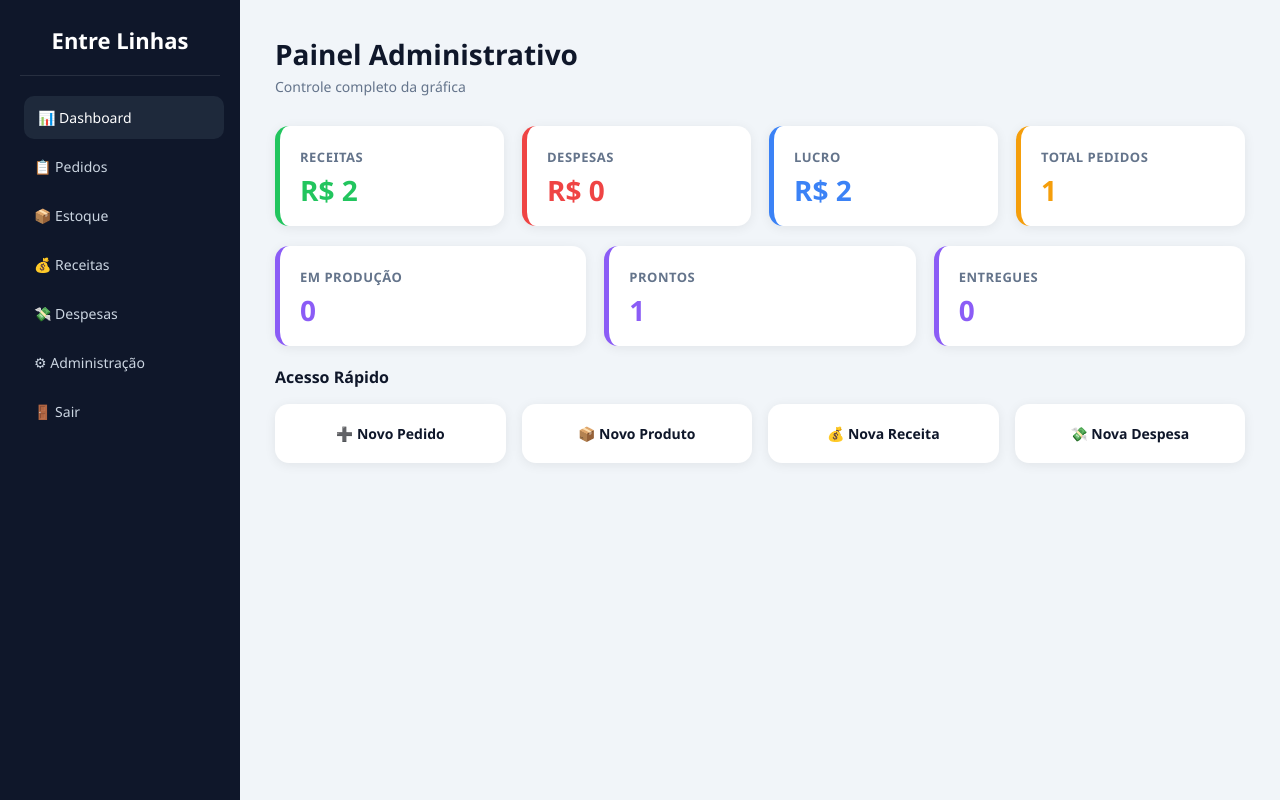
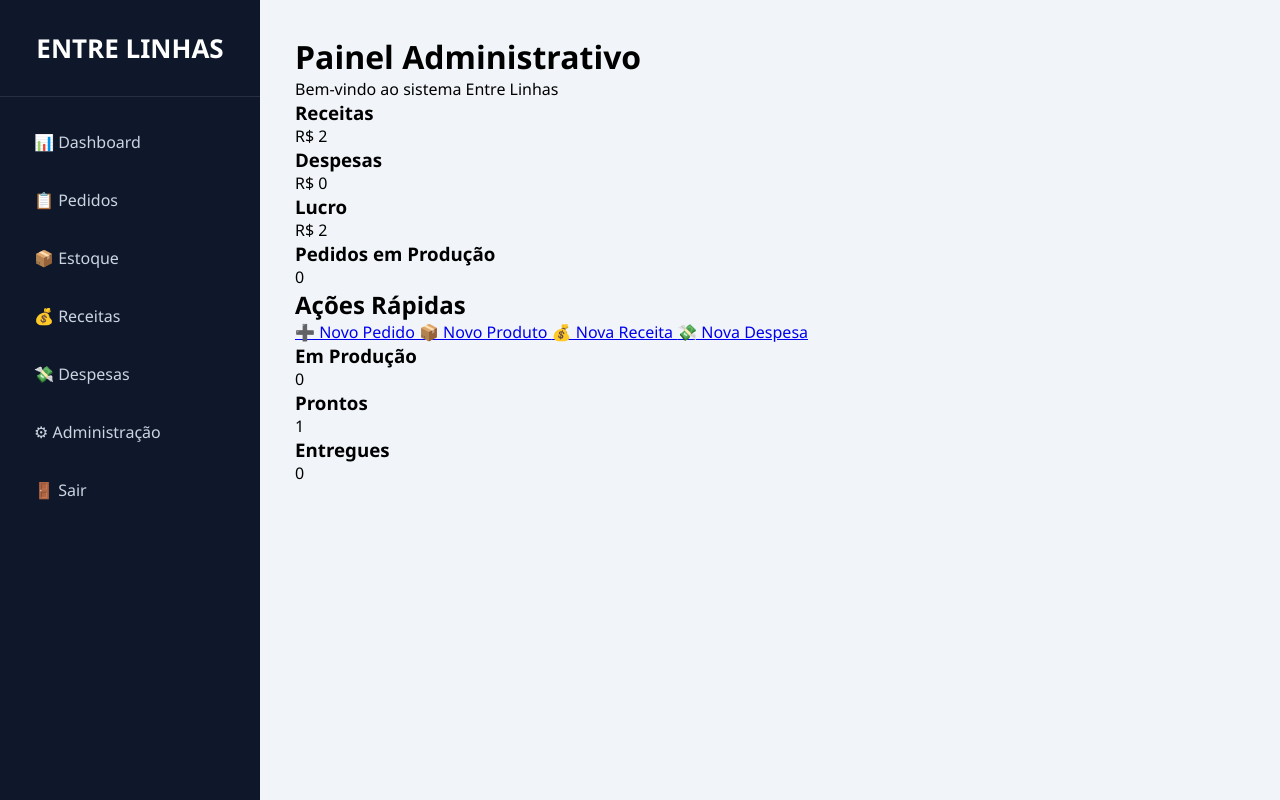
Before and after one commit to GuiMaciel29/django-sistema-entrelinhas, a Django app: page /dashboard/ in a window 1280 px wide. Run offline with Django 5.2, Linux system fonts and the light colour scheme; a user stored in the database is signed in; data comes from the database, SQL or seed files in the repository; data that the repository does not hold is empty.

Commit message:
Criação da pagina Admin

```diff
--- /dev/null
+++ b/core/static/css/admin.css
@@ -0,0 +1,69 @@
+*{
+    margin:0;
+    padding:0;
+    box-sizing:border-box;
+    font-family:'Segoe UI',sans-serif;
+}
+
+body{
+    display:flex;
+    background:#f1f5f9;
+}
+
+/* MENU */
+
+.sidebar{
+    width:260px;
+    height:100vh;
+
+    background:#0f172a;
+
+    position:fixed;
+
+    left:0;
+    top:0;
+
+    color:white;
+}
+
+.logo{
+    padding:30px;
+    text-align:center;
+    border-bottom:1px solid rgba(255,255,255,.1);
+}
+
+.logo h2{
+    font-size:26px;
+}
+
+.sidebar nav{
+    display:flex;
+    flex-direction:column;
+    padding:20px;
+}
+
+.sidebar nav a{
+    text-decoration:none;
+    color:#cbd5e1;
+
+    padding:14px;
+
+    border-radius:10px;
+
+    margin-bottom:8px;
+
+    transition:.3s;
+}
+
+.sidebar nav a:hover{
+    background:#1e293b;
+    color:white;
+}
+
+/* CONTEÚDO */
+
+.main{
+    flex:1;
+    margin-left:260px;
+    padding:35px;
+}
--- a/core/static/css/dashboard.css
+++ b/core/static/css/dashboard.css
@@ -1,204 +1,155 @@
-* {
-    margin: 0;
-    padding: 0;
-    box-sizing: border-box;
-    font-family: 'Segoe UI', sans-serif;
+.dashboard-header{
+    margin-bottom:30px;
 }
 
-body {
-    background: #f1f5f9;
-    display: flex;
-    min-height: 100vh;
+.dashboard-header h1{
+    font-size:2.2rem;
+    color:#0f172a;
 }
 
-/* ── SIDEBAR ── */
-.sidebar {
-    width: 240px;
-    background: #0f172a;
-    color: white;
-    padding: 25px 20px;
-    position: fixed;
-    left: 0;
-    top: 0;
-    height: 100vh;
-    overflow-y: auto;
-    z-index: 100;
+.dashboard-header p{
+    color:#64748b;
+    margin-top:5px;
 }
 
-.logo {
-    text-align: center;
-    padding-bottom: 20px;
-    border-bottom: 1px solid rgba(255,255,255,.1);
-    margin-bottom: 20px;
+/* CARDS */
+
+.cards-grid{
+    display:grid;
+    grid-template-columns:repeat(auto-fit,minmax(250px,1fr));
+    gap:20px;
+    margin-bottom:30px;
 }
 
-.logo h2 {
-    font-size: 22px;
-    font-weight: 700;
-    color: white;
+.card{
+    background:white;
+    border-radius:18px;
+    padding:25px;
+    box-shadow:0 5px 20px rgba(0,0,0,.08);
+    transition:.3s;
 }
 
-.sidebar nav {
-    display: flex;
-    flex-direction: column;
-    gap: 6px;
+.card:hover{
+    transform:translateY(-5px);
 }
 
-.sidebar nav a {
-    text-decoration: none;
-    color: #cbd5e1;
-    padding: 12px 14px;
-    border-radius: 10px;
-    transition: .3s;
-    font-weight: 500;
-    font-size: 14px;
-    display: block;
+.card h3{
+    color:#64748b;
+    margin-bottom:10px;
 }
 
-.sidebar nav a:hover,
-.sidebar nav a.active {
-    background: #1e293b;
-    color: white;
-    transform: translateX(4px);
+.card span{
+    font-size:2rem;
+    font-weight:700;
 }
 
-/* ── MAIN ── */
-.main {
-    margin-left: 240px;
-    flex: 1;
-    padding: 35px;
-    min-width: 0;
+.receita{
+    border-left:6px solid #22c55e;
 }
 
-header {
-    margin-bottom: 30px;
+.receita span{
+    color:#22c55e;
 }
 
-header h1 {
-    color: #0f172a;
-    font-size: 28px;
-    font-weight: 700;
-    margin-bottom: 4px;
+.despesa{
+    border-left:6px solid #ef4444;
 }
 
-header p {
-    color: #64748b;
-    font-size: 14px;
+.despesa span{
+    color:#ef4444;
 }
 
-/* ── CARDS ── */
-.cards {
-    display: grid;
-    grid-template-columns: repeat(auto-fit, minmax(200px, 1fr));
-    gap: 18px;
-    margin-bottom: 20px;
+.lucro{
+    border-left:6px solid #3b82f6;
 }
 
-.card {
-    background: white;
-    border-radius: 14px;
-    padding: 22px 20px;
-    box-shadow: 0 2px 12px rgba(0,0,0,.07);
-    transition: transform .2s;
+.lucro span{
+    color:#3b82f6;
 }
 
-.card:hover {
-    transform: translateY(-4px);
+.pedidos{
+    border-left:6px solid #f59e0b;
 }
 
-.card h3 {
-    color: #64748b;
-    font-size: 13px;
-    font-weight: 600;
-    text-transform: uppercase;
-    letter-spacing: .5px;
-    margin-bottom: 10px;
+.pedidos span{
+    color:#f59e0b;
 }
 
-.card .valor {
-    font-size: 28px;
-    font-weight: 700;
-    line-height: 1;
+/* ATALHOS */
+
+.atalhos{
+    margin-bottom:30px;
 }
 
-.card.receita  { border-left: 5px solid #22c55e; }
-.card.receita  .valor { color: #22c55e; }
-
-.card.despesa  { border-left: 5px solid #ef4444; }
-.card.despesa  .valor { color: #ef4444; }
-
-.card.lucro    { border-left: 5px solid #3b82f6; }
-.card.lucro    .valor { color: #3b82f6; }
-
-.card.pedidos  { border-left: 5px solid #f59e0b; }
-.card.pedidos  .valor { color: #f59e0b; }
-
-.card.status   { border-left: 5px solid #8b5cf6; }
-.card.status   .valor { color: #8b5cf6; }
-
-/* ── ATALHOS ── */
-.atalhos {
-    margin-top: 10px;
+.atalhos h2{
+    margin-bottom:15px;
 }
 
-.atalhos h2 {
-    color: #0f172a;
-    font-size: 16px;
-    font-weight: 700;
-    margin-bottom: 16px;
+.atalhos-grid{
+    display:grid;
+    grid-template-columns:repeat(auto-fit,minmax(220px,1fr));
+    gap:15px;
 }
 
-.atalhos-grid {
-    display: grid;
-    grid-template-columns: repeat(auto-fit, minmax(180px, 1fr));
-    gap: 16px;
+.atalho{
+    background:white;
+    padding:20px;
+    border-radius:15px;
+    text-decoration:none;
+    color:#0f172a;
+    font-weight:600;
+    text-align:center;
+    box-shadow:0 4px 15px rgba(0,0,0,.08);
+    transition:.3s;
 }
 
-.atalho {
-    background: white;
-    text-decoration: none;
-    color: #0f172a;
-    padding: 20px;
-    border-radius: 14px;
-    text-align: center;
-    font-weight: 600;
-    font-size: 14px;
-    box-shadow: 0 2px 12px rgba(0,0,0,.07);
-    transition: .25s;
-    display: block;
+.atalho:hover{
+    background:#2563eb;
+    color:white;
 }
 
-.atalho:hover {
-    background: #2563eb;
-    color: white;
-    transform: translateY(-4px);
+/* STATUS */
+
+.status-grid{
+    display:grid;
+    grid-template-columns:repeat(auto-fit,minmax(250px,1fr));
+    gap:20px;
 }
 
-/* ── RESPONSIVO ── */
-@media (max-width: 900px) {
-    .sidebar {
-        width: 100%;
-        position: relative;
-        height: auto;
+.status-card{
+    background:white;
+    padding:25px;
+    border-radius:18px;
+    box-shadow:0 5px 20px rgba(0,0,0,.08);
+    text-align:center;
+}
+
+.status-card h3{
+    color:#64748b;
+    margin-bottom:10px;
+}
+
+.status-card span{
+    font-size:2rem;
+    font-weight:700;
+    color:#8b5cf6;
+}
+
+/* RESPONSIVO */
+
+@media (max-width: 768px){
+
+    .dashboard-header h1{
+        font-size:1.8rem;
     }
 
-    .main {
-        margin-left: 0;
-        padding: 20px;
+    .card span,
+    .status-card span{
+        font-size:1.6rem;
     }
 
-    .cards {
-        grid-template-columns: 1fr 1fr;
+    .main{
+        padding:20px;
     }
 
-    .atalhos-grid {
-        grid-template-columns: 1fr 1fr;
-    }
 }
-
-@media (max-width: 500px) {
-    .cards,
-    .atalhos-grid {
-        grid-template-columns: 1fr;
-    }
-}
--- /dev/null
+++ b/core/templates/admin_base.html
@@ -0,0 +1,61 @@
+{% load static %}
+
+<!DOCTYPE html>
+<html lang="pt-br">
+<head>
+    <meta charset="UTF-8">
+    <title>Entre Linhas ERP</title>
+
+    <link rel="stylesheet" href="{% static 'css/admin.css' %}">
+</head>
+<body>
+
+<div class="sidebar">
+
+    <div class="logo">
+        <h2>ENTRE LINHAS</h2>
+    </div>
+
+    <nav>
+
+        <a href="{% url 'dashboard' %}">
+            📊 Dashboard
+        </a>
+
+        <a href="{% url 'lista_pedidos' %}">
+            📋 Pedidos
+        </a>
+
+        <a href="{% url 'estoque' %}">
+            📦 Estoque
+        </a>
+
+        <a href="{% url 'receitas' %}">
+            💰 Receitas
+        </a>
+
+        <a href="{% url 'despesas' %}">
+            💸 Despesas
+        </a>
+
+        <a href="/admin/">
+            ⚙ Administração
+        </a>
+
+        <a href="{% url 'logout' %}">
+            🚪 Sair
+        </a>
+
+    </nav>
+
+</div>
+
+<div class="main">
+
+    {% block content %}
+    {% endblock %}
+
+</div>
+
+</body>
+</html>
--- a/core/templates/dashboard.html
+++ b/core/templates/dashboard.html
@@ -1,84 +1,84 @@
+{% extends 'admin_base.html' %}
 {% load static %}
-<!DOCTYPE html>
-<html lang="pt-br">
-<head>
-    <meta charset="UTF-8">
-    <meta name="viewport" content="width=device-width, initial-scale=1.0">
-    <title>Dashboard - Entre Linhas</title>
-    <link rel="stylesheet" href="{% static 'css/dashboard.css' %}">
-</head>
-<body>
 
-<div class="sidebar">
-    <div class="logo">
-        <h2>Entre Linhas</h2>
+{% block content %}
+
+<div class="dashboard-header">
+
+    <div>
+        <h1>Painel Administrativo</h1>
+        <p>Bem-vindo ao sistema Entre Linhas</p>
     </div>
-    <nav>
-        <a href="{% url 'dashboard' %}" class="active">📊 Dashboard</a>
-        <a href="{% url 'lista_pedidos' %}">📋 Pedidos</a>
-        <a href="{% url 'estoque' %}">📦 Estoque</a>
-        <a href="{% url 'receitas' %}">💰 Receitas</a>
-        <a href="{% url 'despesas' %}">💸 Despesas</a>
-        <a href="/admin/">⚙ Administração</a>
-        <a href="{% url 'logout' %}">🚪 Sair</a>
-    </nav>
-</div>
-
-<div class="main">
-
-    <header>
-        <h1>Painel Administrativo</h1>
-        <p>Controle completo da gráfica</p>
-    </header>
-
-    <!-- Financeiro -->
-    <section class="cards">
-        <div class="card receita">
-            <h3>Receitas</h3>
-            <div class="valor">R$ {{ receitas }}</div>
-        </div>
-        <div class="card despesa">
-            <h3>Despesas</h3>
-            <div class="valor">R$ {{ despesas }}</div>
-        </div>
-        <div class="card lucro">
-            <h3>Lucro</h3>
-            <div class="valor">R$ {{ lucro }}</div>
-        </div>
-        <div class="card pedidos">
-            <h3>Total Pedidos</h3>
-            <div class="valor">{{ total_pedidos }}</div>
-        </div>
-    </section>
-
-    <!-- Status dos pedidos -->
-    <section class="cards">
-        <div class="card status">
-            <h3>Em Produção</h3>
-            <div class="valor">{{ producao }}</div>
-        </div>
-        <div class="card status">
-            <h3>Prontos</h3>
-            <div class="valor">{{ prontos }}</div>
-        </div>
-        <div class="card status">
-            <h3>Entregues</h3>
-            <div class="valor">{{ entregues }}</div>
-        </div>
-    </section>
-
-    <!-- Atalhos -->
-    <section class="atalhos">
-        <h2>Acesso Rápido</h2>
-        <div class="atalhos-grid">
-            <a href="{% url 'novo_pedido' %}" class="atalho">➕ Novo Pedido</a>
-            <a href="{% url 'novo_produto' %}" class="atalho">📦 Novo Produto</a>
-            <a href="{% url 'nova_receita' %}" class="atalho">💰 Nova Receita</a>
-            <a href="{% url 'nova_despesa' %}" class="atalho">💸 Nova Despesa</a>
-        </div>
-    </section>
 
 </div>
 
-</body>
-</html>
+<div class="cards-grid">
+
+    <div class="card receita">
+        <h3>Receitas</h3>
+        <span>R$ {{ receitas }}</span>
+    </div>
+
+    <div class="card despesa">
+        <h3>Despesas</h3>
+        <span>R$ {{ despesas }}</span>
+    </div>
+
+    <div class="card lucro">
+        <h3>Lucro</h3>
+        <span>R$ {{ lucro }}</span>
+    </div>
+
+    <div class="card pedidos">
+        <h3>Pedidos em Produção</h3>
+        <span>{{ producao }}</span>
+    </div>
+
+</div>
+
+<div class="atalhos">
+
+    <h2>Ações Rápidas</h2>
+
+    <div class="atalhos-grid">
+
+        <a href="{% url 'novo_pedido' %}" class="atalho">
+            ➕ Novo Pedido
+        </a>
+
+        <a href="{% url 'novo_produto' %}" class="atalho">
+            📦 Novo Produto
+        </a>
+
+        <a href="{% url 'nova_receita' %}" class="atalho">
+            💰 Nova Receita
+        </a>
+
+        <a href="{% url 'nova_despesa' %}" class="atalho">
+            💸 Nova Despesa
+        </a>
+
+    </div>
+
+</div>
+
+<div class="status-grid">
+
+    <div class="status-card">
+        <h3>Em Produção</h3>
+        <span>{{ producao }}</span>
+    </div>
+
+    <div class="status-card">
+        <h3>Prontos</h3>
+        <span>{{ prontos }}</span>
+    </div>
+
+    <div class="status-card">
+        <h3>Entregues</h3>
+        <span>{{ entregues }}</span>
+    </div>
+
+</div>
+
+{% endblock %}
```
